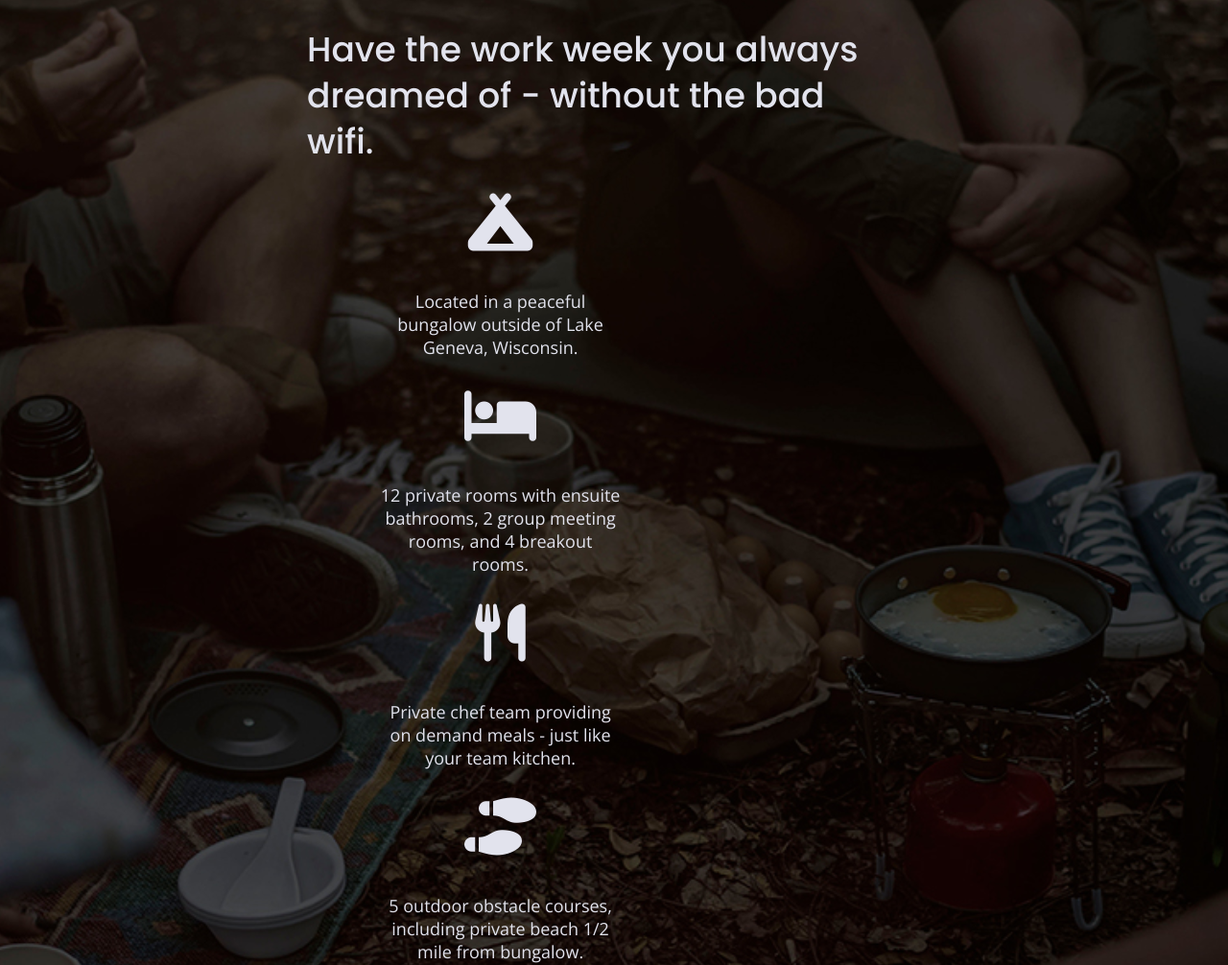
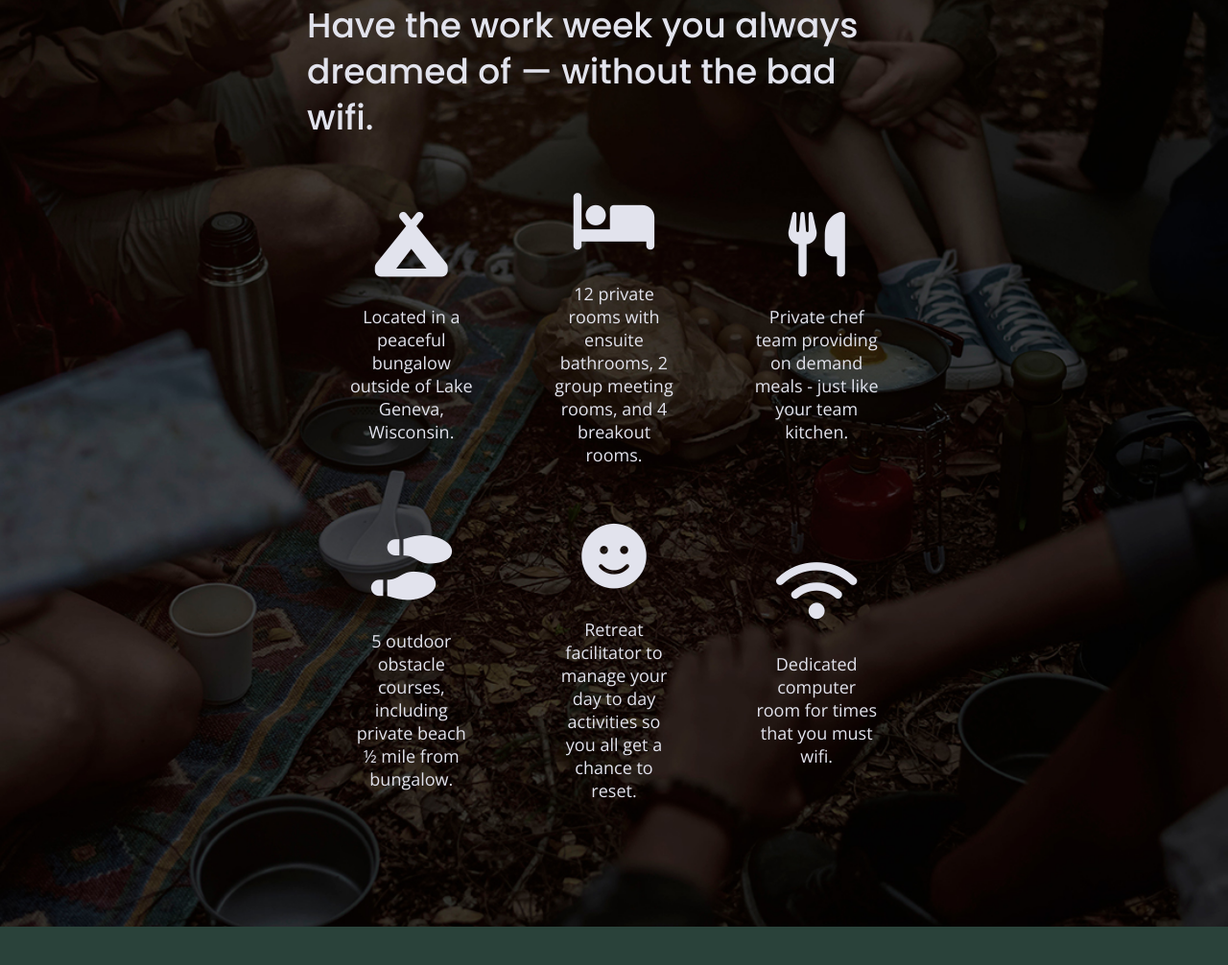
Before and after one commit to AntReyn12/unplugged-project, a website built with Parcel: page index.html in a window 1280 px wide. Shown: the part 1104-2110 px from the top of the page at 96% size. Built offline with nearby package versions, Linux system fonts and the light colour scheme.

Commit message:
added finishing touches to html and css

```diff
--- a/css/main.css
+++ b/css/main.css
@@ -104,6 +104,8 @@ body {
 ul,
 ol {
     list-style-type: none;
+    margin: 0;
+    padding: 0;
 
 }
 
@@ -272,6 +274,7 @@ footer .copyright {
   font-family: 'Poppins', Helvetica, Arial, sans-serif;
   font-weight: 500;
   line-height: 1.2;
+  margin-top: 0;
 }
 
 /* Aside */
@@ -316,9 +319,8 @@ input[type=button] {
     display: flex;
     justify-content: center;
     flex-flow: row wrap;
-    background: url(../img/features.jpg) center;
+    background: url('../img/features.jpg') center;
     background-size: cover;
-
 }
 
 .features h2 {
@@ -346,6 +348,7 @@ input[type=button] {
 	font-size: 3.75em;
   margin-bottom: 40px;
 }
+
 
 /* Reviews */
 
@@ -609,10 +612,15 @@ input[type=button] {
     align-items: center;
     flex-flow: column wrap;
     flex-basis: 50%;
+    margin-right: 0;
   }
 
-  .features .features-items {
+  .features .features-item-description {
     width: 62%;
+  }
+
+  .features i {
+    margin-bottom: 30px;
   }
 
   /*Reviews*/
--- a/index.html
+++ b/index.html
@@ -18,9 +18,9 @@
   <link href="https://fonts.googleapis.com/css?family=Open+Sans:400,700|Poppins:500,700" rel="stylesheet">
   <!-- Place favicon.ico in the root directory -->
 
+  <script src="https://kit.fontawesome.com/2c2a357a66.js" crossorigin="anonymous"></script>
   <link rel="stylesheet" href="css/normalize.css">
   <link rel="stylesheet" href="css/main.css">
-  <script src="https://kit.fontawesome.com/2c2a357a66.js" crossorigin="anonymous"></script>
 
   <meta name="theme-color" content="#fafafa">
 </head>
@@ -67,37 +67,57 @@
 
       <section class="features">
           <div class="content-wrapper">
-              <h2>Have the work week you always dreamed of - without the bad wifi.</h2>
+              <h2>Have the work week you always dreamed of — without the bad wifi.</h2>
+              <div class="features-items">
                 <article>
-                  <p class="fontawesome-icon"></p>
+                  <p class="fontawesome-icon">
                     <i class="fas fa-campground"></i>
-                  <p class="features-items">Located in a peaceful bungalow outside of Lake Geneva, Wisconsin.</p>
+                  </p>
+                  <p class="features-item-description">
+                    Located in a peaceful bungalow outside of Lake Geneva, Wisconsin.
+                  </p>
                 </article>
                 <article>
-                  <p class="fontawesome-icon"></p>
+                  <p class="fontawesome-icon">
                     <i class="fas fa-bed"></i>
-                  <p class="features-items">12 private rooms with ensuite bathrooms, 2 group meeting rooms, and 4 breakout rooms.</p>
+                  </p>
+                  <p class="features-item-description">
+                    12 private rooms with ensuite bathrooms, 2 group meeting rooms, and 4 breakout rooms.
+                  </p>
                 </article>
                 <article>
-                  <p class="fontawesome-icon"></p>
+                  <p class="fontawesome-icon">
                     <i class="fas fa-utensils"></i>
-                  <p class="features-items">Private chef team providing on demand meals - just like your team kitchen.</p>
+                  </p>
+                  <p class="features-item-description">
+                    Private chef team providing on demand meals - just like your team kitchen.
+                  </p>
                 </article>
                 <article>
-                  <p class="fontawesome-icon"></p>
+                  <p class="fontawesome-icon">
                     <i class="fas fa-shoe-prints"></i>
-                  <p class="features-items">5 outdoor obstacle courses, including private beach 1/2 mile from bungalow.</p>
+                  </p>
+                  <p class="features-item-description">
+                    5 outdoor obstacle courses, including private beach ½ mile from bungalow.
+                  </p>
                 </article>
                 <article>
-                  <p class="fontawesome-icon"></p>
+                  <p class="fontawesome-icon">
                     <i class="fas fa-smile"></i>
-                  <p class="features-items">Retreat facilitator to manage your day to day activities so you all get a chance to reset.</p>
+                  </p>
+                  <p class="features-item-description">
+                    Retreat facilitator to manage your day to day activities so you all get a chance to reset.
+                  </p>
                 </article>
                 <article>
-                  <p class="fontawesome-icon"></p>
+                  <p class="fontawesome-icon">
                     <i class="fas fa-wifi"></i>
-                  <p class="features-items">Dedicated computer room for times that you must wifi.</p>
+                  </p>
+                  <p class="features-item-description">
+                    Dedicated computer room for times that you must wifi.
+                  </p>
                 </article>
+              </div>
             </div>
           </section>
 
```
Also changed, not shown: 2 other files. Lines whose indentation alone changed are shown as unchanged.
